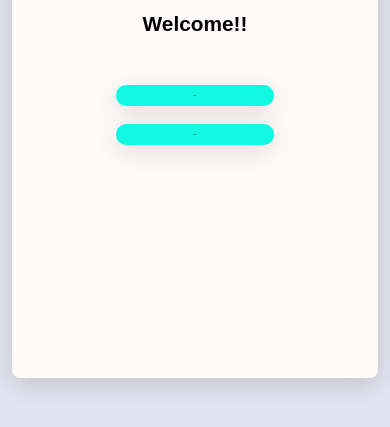
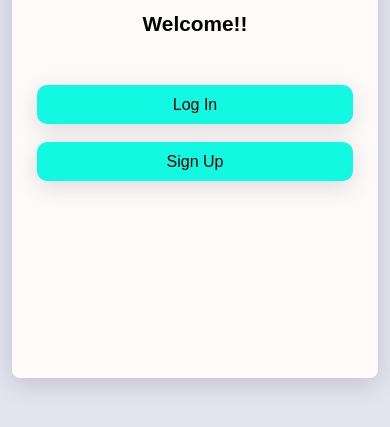
Before and after one commit to Appam23/Sink-Project, a plain HTML site: page index.html in a window 390 px wide. Shown: the part 411-838 px from the top of the page. Drawn offline with Linux system fonts and the light colour scheme.

Commit message:
css changes for phone buttons

```diff
--- a/sink.css
+++ b/sink.css
@@ -453,8 +453,19 @@ body {
     h2 {
         font-size: 1.3em;
     }
+    /* Make form controls and buttons readable and touch-friendly on small screens */
     input, button, .main-btn {
-        font-size: 1px;
+        font-size: 16px;
+        padding: 12px 14px;
+        line-height: 1.2;
+    }
+
+    /* Ensure main buttons span the available width on small devices */
+    .main-btn, #show-login, #show-signup, #back-btn, #sub-login, #sub-signup {
+        width: 90%;
+        max-width: none;
+        margin-left: auto;
+        margin-right: auto;
     }
 }
 h2 {
```
